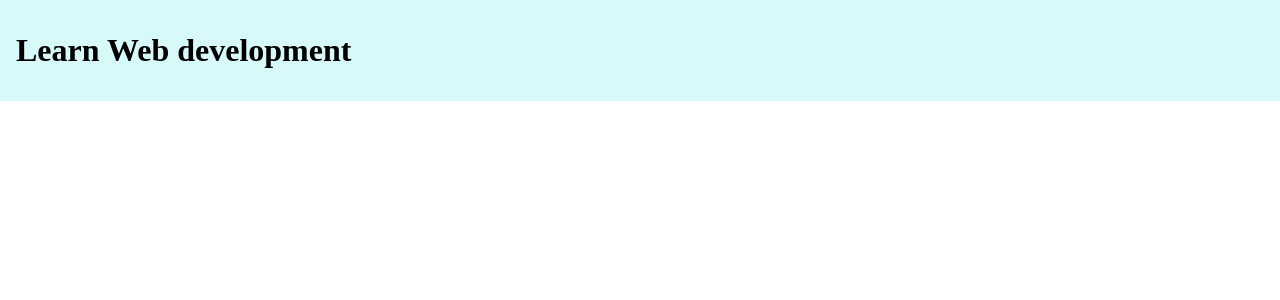
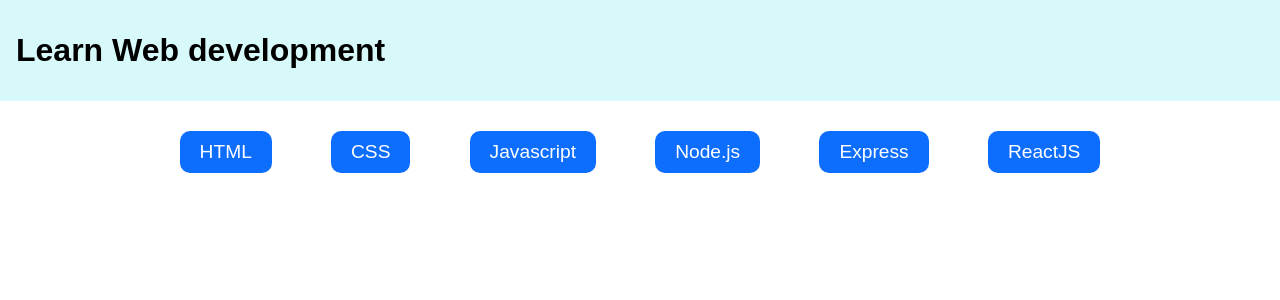
Before and after one commit to GemelliAngelo/react-use-state, a React (Vite) app: page / in a window 1280 px wide. Shown: the top 300 px of the page. Built offline with nearby package versions, Linux system fonts and the light colour scheme.

Commit message:
add buttons + style

```diff
--- a/src/App.jsx
+++ b/src/App.jsx
@@ -6,9 +6,46 @@
   return (
     <>
       <header className="header">
-        <h1 className="page-title">Learn Web development</h1>
+        <h1>Learn Web development</h1>
       </header>
-      <main></main>
+      <main>
+        <div className="container">
+          <div className="filters">
+            <ul className="filters-list">
+              <li>
+                <button type="button" className="filters-button">
+                  HTML
+                </button>
+              </li>
+              <li>
+                <button type="button" className="filters-button">
+                  CSS
+                </button>
+              </li>
+              <li>
+                <button type="button" className="filters-button">
+                  Javascript
+                </button>
+              </li>
+              <li>
+                <button type="button" className="filters-button">
+                  Node.js
+                </button>
+              </li>
+              <li>
+                <button type="button" className="filters-button">
+                  Express
+                </button>
+              </li>
+              <li>
+                <button type="button" className="filters-button">
+                  ReactJS
+                </button>
+              </li>
+            </ul>
+          </div>
+        </div>
+      </main>
       <footer></footer>
     </>
   );
--- a/src/index.css
+++ b/src/index.css
@@ -4,7 +4,41 @@
   padding: 0;
 }
 
+body {
+  font-family: Arial, Helvetica, sans-serif;
+}
+
+.container {
+  margin: 0 auto;
+  width: 1000px;
+  max-width: 100%;
+  padding: 0 10px;
+}
+
+/* # HEADER */
+
 .header {
   padding: 2rem 1rem;
   background-color: #d8f9fa;
 }
+
+/* # MAIN */
+
+.filters {
+  margin: 30px 0;
+}
+
+.filters .filters-list {
+  display: flex;
+  list-style-type: none;
+  justify-content: space-around;
+}
+
+.filters-button {
+  background-color: #0d6efd;
+  color: white;
+  font-size: 1.2rem;
+  padding: 10px 20px;
+  border: none;
+  border-radius: 10px;
+}
```
